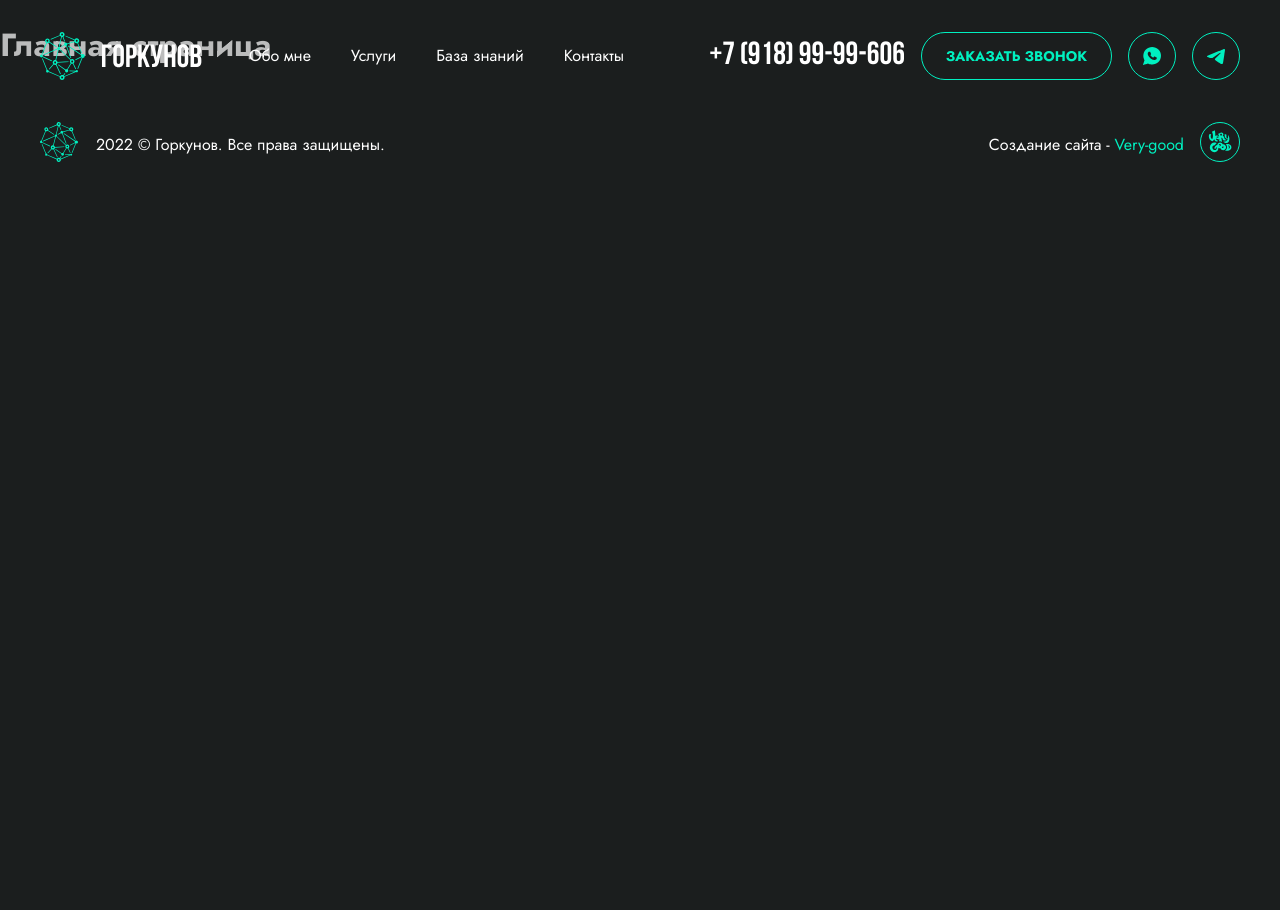
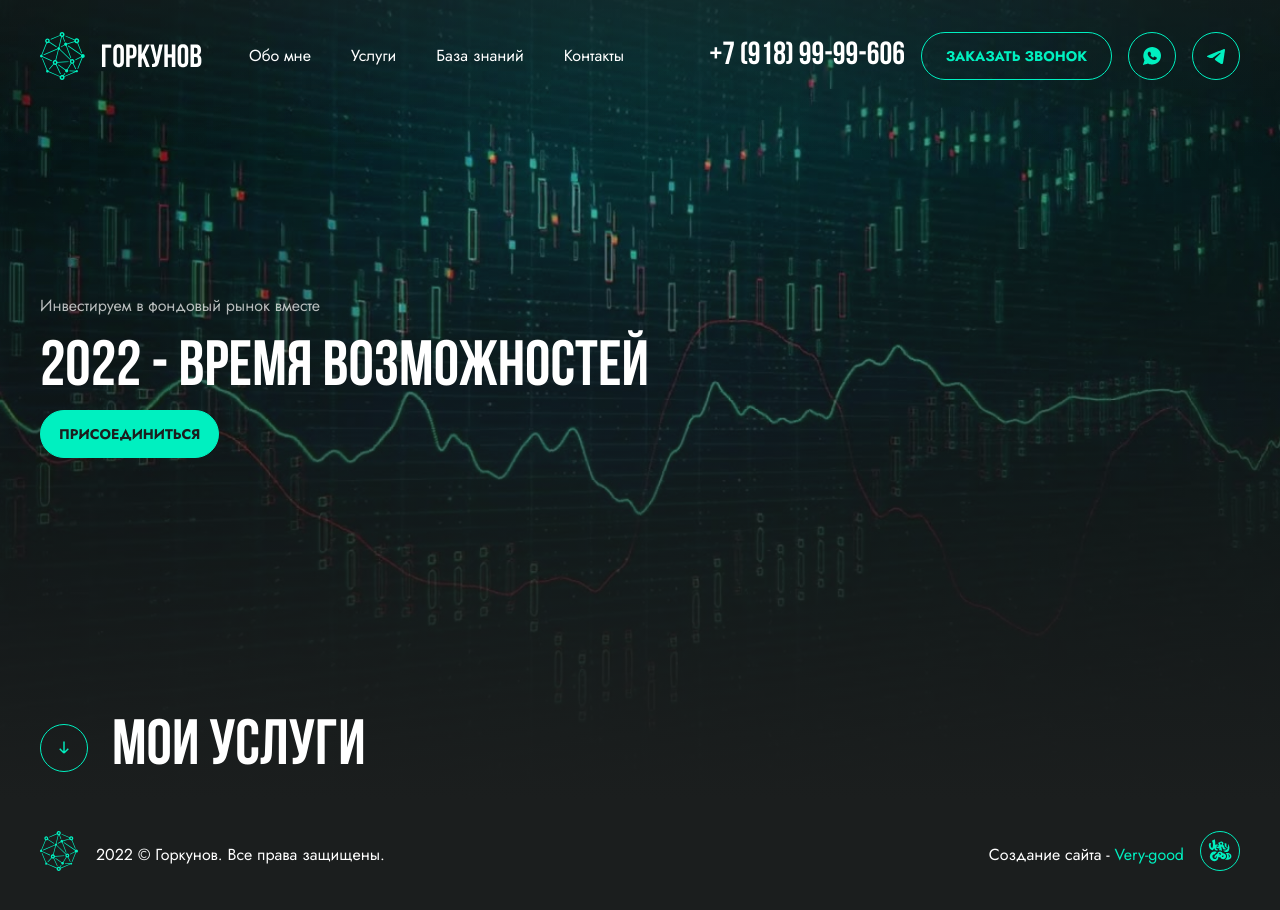
Before and after one commit to yurkaronin/gorkunov.loc, a PHP site: page /home.php in a window 1280 px wide. Before the commit the page ends 162 px from the top, so only its background shows below. Run offline with PHP 8.4, Linux system fonts and the light colour scheme; some libraries are stand-ins or nearby versions; some web fonts are replaced.

Commit message:
Первый экран - вёрстка и стилизация десктоп

```diff
--- /dev/null
+++ b/css/sections/_first.scss
@@ -0,0 +1,60 @@
+.first {
+  position: relative;
+  overflow: hidden;
+  background-image: url(../img/bg/video.jpg);
+  background-repeat: no-repeat;
+  background-position: center;
+  background-size: cover;
+
+  &::after {
+    content: "";
+    display: block;
+    background:
+    linear-gradient(180deg, rgba(27, 30, 30, 0.6) -0.93%, rgba(27, 30, 30, 0) 19.63%),
+    linear-gradient(0deg, #1b1e1e 0%, rgba(27, 30, 30, 0) 100%);
+    position: absolute;
+    width: 100%;
+    height: 100%;
+    top: 0;
+    left: 0;
+    right: 0;
+    bottom: 0;
+  }
+  &__flex {
+    display: grid;
+    grid-template-rows: 1fr auto;
+    height: 100vh;
+    padding: 20px 0;
+  }
+  &__details {
+    display: flex;
+    flex-direction: column;
+    justify-content: center;
+  }
+  .wrapper {
+    position: relative;
+    z-index: 2;
+  }
+}
+
+.link-more {
+  &__text {
+    font-family: var(--bebas);
+    font-weight: 700;
+    font-size: 64px;
+    line-height: 1;
+    text-transform: uppercase;
+    color: #ffffff;
+  }
+
+  display: flex;
+  align-items: center;
+  .button {
+    width: 48px;
+    height: 48px;
+    pointer-events: none;
+    cursor: initial;
+    margin-right: 24px;
+    background-color: transparent;
+  }
+}
--- a/css/style.css
+++ b/css/style.css
@@ -436,6 +436,63 @@ input[type=radio].visually-hidden {
   }
 }
 
+.first {
+  position: relative;
+  overflow: hidden;
+  background-image: url(../img/bg/video.jpg);
+  background-repeat: no-repeat;
+  background-position: center;
+  background-size: cover;
+}
+.first::after {
+  content: "";
+  display: block;
+  background: linear-gradient(180deg, rgba(27, 30, 30, 0.6) -0.93%, rgba(27, 30, 30, 0) 19.63%), linear-gradient(0deg, #1b1e1e 0%, rgba(27, 30, 30, 0) 100%);
+  position: absolute;
+  width: 100%;
+  height: 100%;
+  top: 0;
+  left: 0;
+  right: 0;
+  bottom: 0;
+}
+.first__flex {
+  display: grid;
+  grid-template-rows: 1fr auto;
+  height: 100vh;
+  padding: 20px 0;
+}
+.first__details {
+  display: flex;
+  flex-direction: column;
+  justify-content: center;
+}
+.first .wrapper {
+  position: relative;
+  z-index: 2;
+}
+
+.link-more {
+  display: flex;
+  align-items: center;
+}
+.link-more__text {
+  font-family: var(--bebas);
+  font-weight: 700;
+  font-size: 64px;
+  line-height: 1;
+  text-transform: uppercase;
+  color: #ffffff;
+}
+.link-more .button {
+  width: 48px;
+  height: 48px;
+  pointer-events: none;
+  cursor: initial;
+  margin-right: 24px;
+  background-color: transparent;
+}
+
 .footer {
   color: #ffffff;
   font-size: 16px;
--- a/css/style.scss
+++ b/css/style.scss
@@ -22,4 +22,5 @@
 @import "bem/title";
 
 @import "sections/header";
+@import "sections/first";
 @import "sections/footer";
--- a/home.php
+++ b/home.php
@@ -18,7 +18,31 @@
   <?php include './components/header.php';?>
 
   <main>
-    <h1>Главная страница</h1>
+    <section class="first">
+      <div class="wrapper">
+        <div class="first__flex">
+          <h1 class="visually-hidden">УК Горкунов: Рынок, инвестиции и консультационные услуги</h1>
+          <div class="first__details">
+            <p class="subtitle">Инвестируем в фондовый рынок вместе</p>
+            <p class="title"><span>2022</span> - время возможностей</p>
+            <a href="#" class="button">Присоединиться</a>
+          </div>
+
+          <a href="#" class="link-more">
+            <span class="button">
+              <svg width="14" height="18" viewBox="0 0 14 18" fill="none" xmlns="http://www.w3.org/2000/svg">
+                <path d="M1 10L7 16M7 16L13 10M7 16L7 0" stroke="#00F0C0" stroke-width="2" />
+              </svg>
+            </span>
+            <span class="link-more__text">мои услуги</span>
+          </a>
+
+        </div>
+
+
+
+      </div>
+    </section>
   </main>
 
   <?php
```
Also changed, not shown: img/bg/video.jpg (added).
